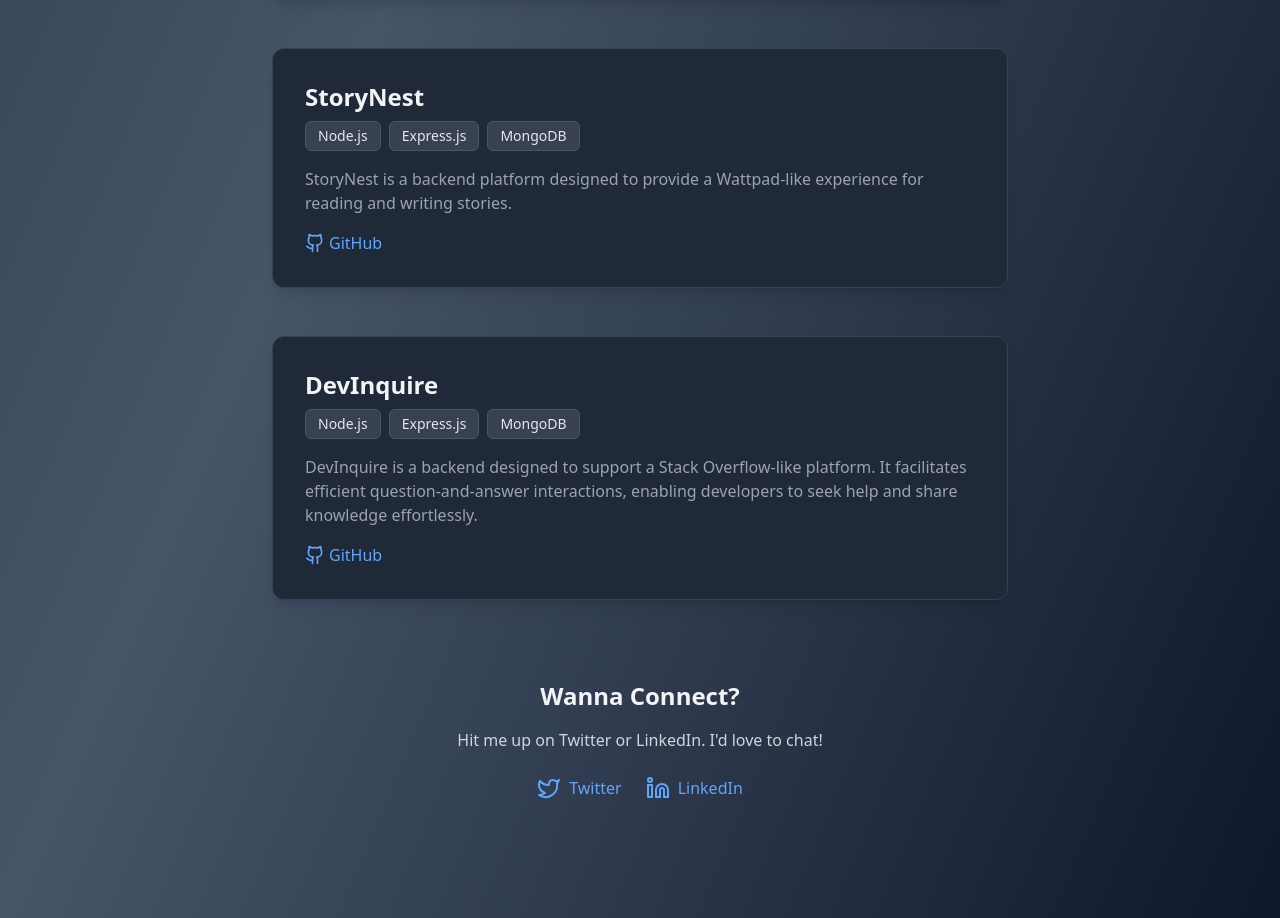
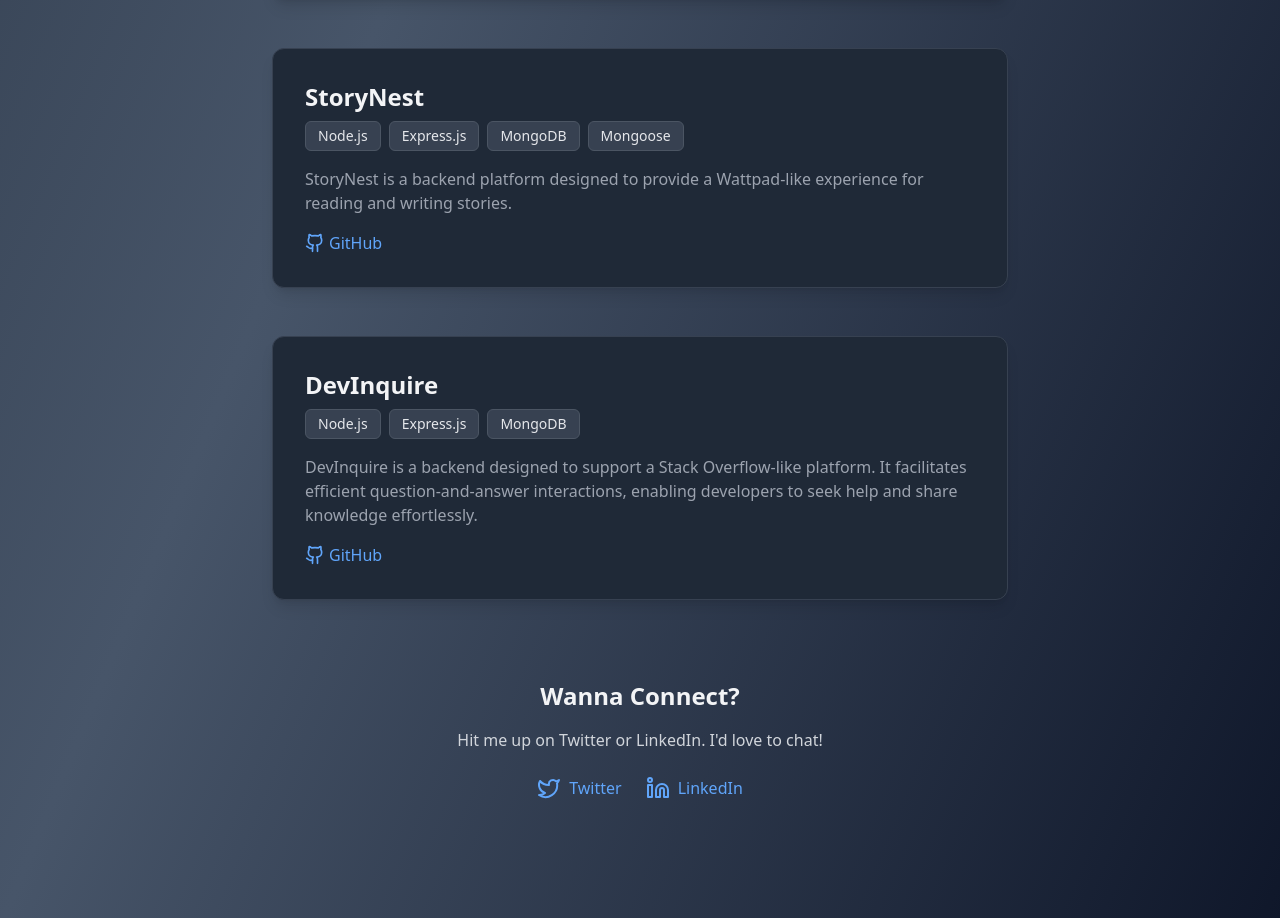
Before and after one commit to priyankasoni930/priyanka, a Next.js app: page / in a window 1280 px wide. Shown: the part 2136-3054 px from the top of the page. Built offline with nearby package versions, Linux system fonts and the light colour scheme.

Commit message:
Update page.tsx

```diff
--- a/app/page.tsx
+++ b/app/page.tsx
@@ -178,7 +178,7 @@ function ProjectsSection() {
       github: "https://github.com/priyankasoni930/StoryNest-Backend",
       link: "#",
       form: "backend",
-      techStack: ["Node.js", "Express.js", "MongoDB"],
+      techStack: ["Node.js", "Express.js", "MongoDB", "Mongoose"],
     },
     {
       name: "DevInquire",
```
